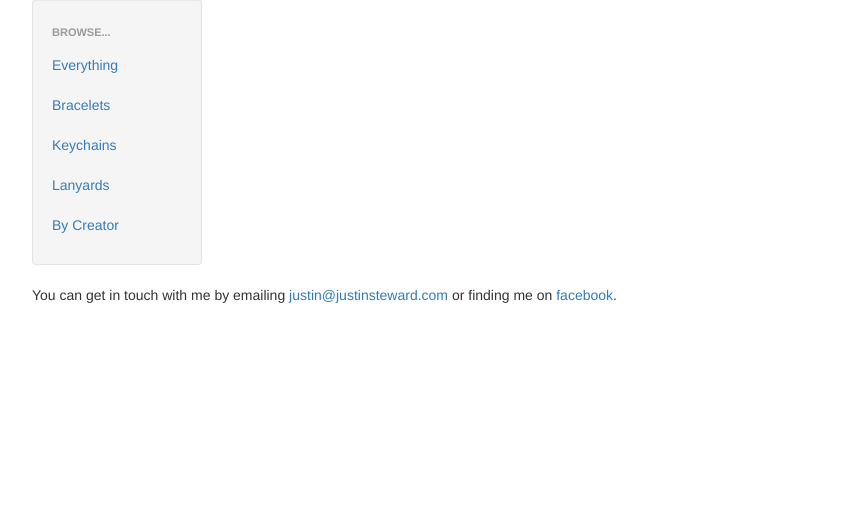
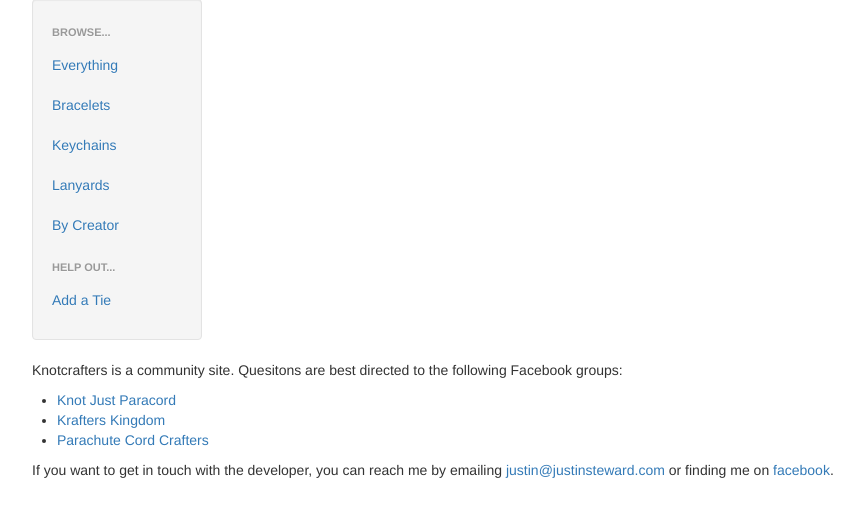
Before and after one commit to althalus/knotcrafters, a Django app: page /contact/ in a window 1280 px wide. Shown: the part 131-648 px from the top of the page, without its empty margins (53-917 px from the left). Run offline with Django 3.2, Linux system fonts and the light colour scheme; parts of the project's set-up code (start-up, migrations or seed data) failed here and were passed over; some libraries are stand-ins or nearby versions.

Commit message:
generally better information in templates, plus login link

```diff
--- a/knotdirectory/templates/about.html
+++ b/knotdirectory/templates/about.html
@@ -1,15 +1,15 @@
 {% extends 'base.html' %}
 
-{% block page_title %}About Cordcrafters.com{% endblock %}
+{% block page_title %}About Knotcrafters.com{% endblock %}
 {% block content %}
-<p>Cordcrafters.com is a site dedicated to making it easy for new and old
+<p>Knotcrafters.com is a site dedicated to making it easy for new and old
 craftspeople alike to find guides to tying all the wonderful and wacky ties
 our fantastic community has created. This site is community driven, which
 means we need you to help out! If you'd like to help, the website is open
 source, so you can help out with the code by submitting a pull request to
 our <a href="#">git repo</a>, or you can help <a href="#">submit new ties</a>.
 
-<p>Cordcrafters.com is build and maintained by Justin Steward. The knots and
+<p>Knotcrafters.com is build and maintained by Justin Steward. The knots and
 ties documented on this site were created by various members of our community.
 We do our best to make sure the right people get attributed for each tie on
 our site, but if we got it wrong, please <a href="/contact/">contact us</a>.</p>
--- a/knotdirectory/templates/base.html
+++ b/knotdirectory/templates/base.html
@@ -60,7 +60,7 @@
               <li class="{% navactive request 'contact' %}"><a href="/contact">Contact</a></li>
             </ul>
             <ul class="nav pull-right">
-                <li>{% if request.user.is_authenticated %}<p class="navbar-text">Welcome, {{ request.user.first_name }}</p>{% else %}<a href="/login/facebook/">Log in with Facebook</a>{% endif %}</li>
+                <li>{% if request.user.is_authenticated %}<p class="navbar-text">Welcome, {{ request.user.first_name }}</p>{% else %}<a href="/login/facebook/?next={{request.path}}">Log in with Facebook</a>{% endif %}</li>
             </ul>
           </div><!--/.nav-collapse -->
         </div>
@@ -79,6 +79,8 @@
                         <li><a href="{% url "knots.list_by_tag" "keychain" %}">Keychains</a></li>
                         <li><a href="{% url "knots.list_by_tag" "lanyard" %}">Lanyards</a></li>
                         <li><a href="#">By Creator</a></li>
+                        <li class="nav-header">Help out...</li>
+                        <li><a href="{% url "knots.create" %}">Add a Tie</a></li>
                     </ul>
                 </div>
             </div>
--- a/knotdirectory/templates/contact.html
+++ b/knotdirectory/templates/contact.html
@@ -1,5 +1,12 @@
 {% extends 'base.html' %}
 {% block page_title %}Contact us{% endblock %}
 {% block content %}
-<p>You can get in touch with me by emailing <a href="mailto:justin@justinsteward.com">justin@justinsteward.com</a> or finding me on <a href="http://www.facebook.com/althalus87">facebook</a>.</p>
+<p>Knotcrafters is a community site. Quesitons are best directed to the following Facebook groups:
+<ul>
+    <li><a href="https://www.facebook.com/groups/131626637036149/">Knot Just Paracord</a></li>
+    <li><a href="https://www.facebook.com/groups/123589031181901/">Krafters Kingdom</a></li>
+    <li><a href="https://www.facebook.com/groups/194548893899579/">Parachute Cord Crafters</a></li>
+</ul>
+</p>
+<p>If you want to get in touch with the developer, you can reach me by emailing <a href="mailto:justin@justinsteward.com">justin@justinsteward.com</a> or finding me on <a href="http://www.facebook.com/althalus87">facebook</a>.</p>
 {% endblock content %}
```
